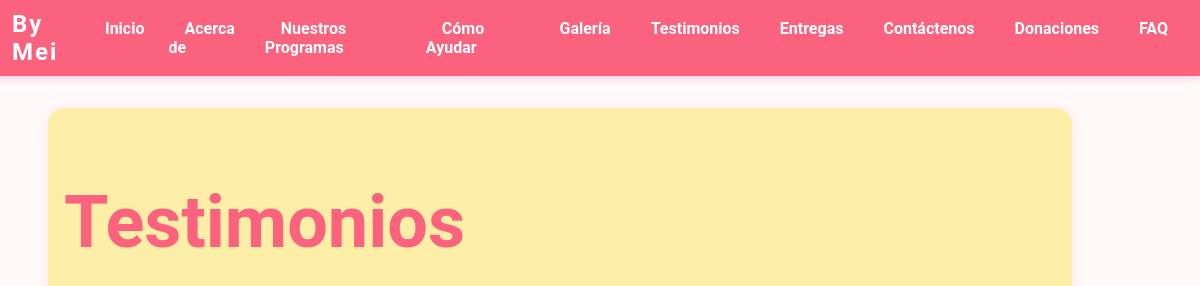
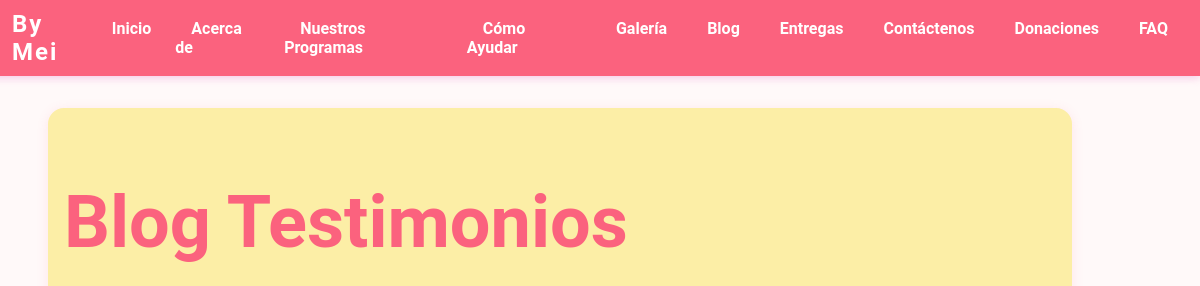
Before and after one commit to windows4free/examenfinal, a plain HTML site: page blog.html in a window 1280 px wide. Shown: the top 286 px of the page, 80-1280 px from the left. Drawn offline with Linux system fonts and the light colour scheme.

Commit message:
Correciones

```diff
--- a/blog.html
+++ b/blog.html
@@ -3,7 +3,7 @@
 <head>
     <meta charset="UTF-8" />
     <meta name="viewport" content="width=device-width, initial-scale=1.0"/>
-    <title>Testimonios - By Mei</title>
+    <title>Blog - By Mei</title>
     <meta name="description" content="Historias y experiencias de personas que han recibido o regalado un arreglo de By Mei.">
     <link rel="stylesheet" href="css/estilo.css" />
     <link rel="stylesheet" href="css/grid.css" />
@@ -23,7 +23,7 @@
                 <li><a href="programas.html">Nuestros Programas</a></li>
                 <li><a href="como-ayudar.html">Cómo Ayudar</a></li>
                 <li><a href="galeria.html">Galería</a></li>
-                <li><a href="testimonios.html">Testimonios</a></li>
+                <li><a href="blog.html">Blog</a></li>
                 <li><a href="entregas.html">Entregas</a></li>
                 <li><a href="contacto.html">Contáctenos</a></li>
                 <li><a href="donaciones.html">Donaciones</a></li>
@@ -33,7 +33,7 @@
     </header>
     <main>
         <section class="container">
-            <h2>Testimonios</h2>
+            <h2>Blog Testimonios</h2>
             <p>Conoce las experiencias de personas que han recibido o regalado un arreglo de By Mei. ¡Gracias por confiar en nosotros para crear momentos especiales!</p>
             <div class="grid-container">
                 <div class="row m-2" style="background:#FFF9F9; border-radius:12px; box-shadow:0 2px 8px #fb627e22; margin-bottom:1.5rem;">
```
